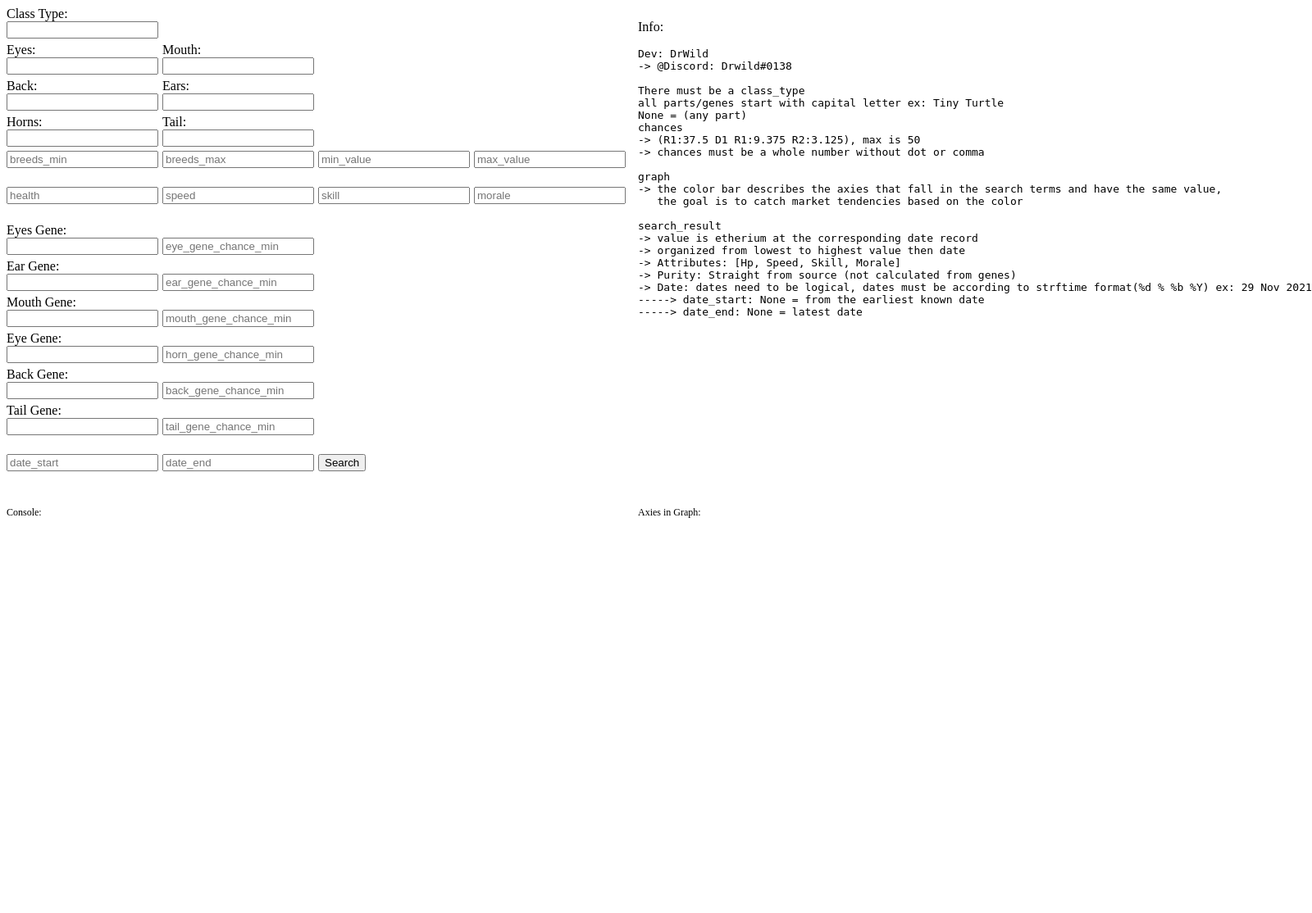
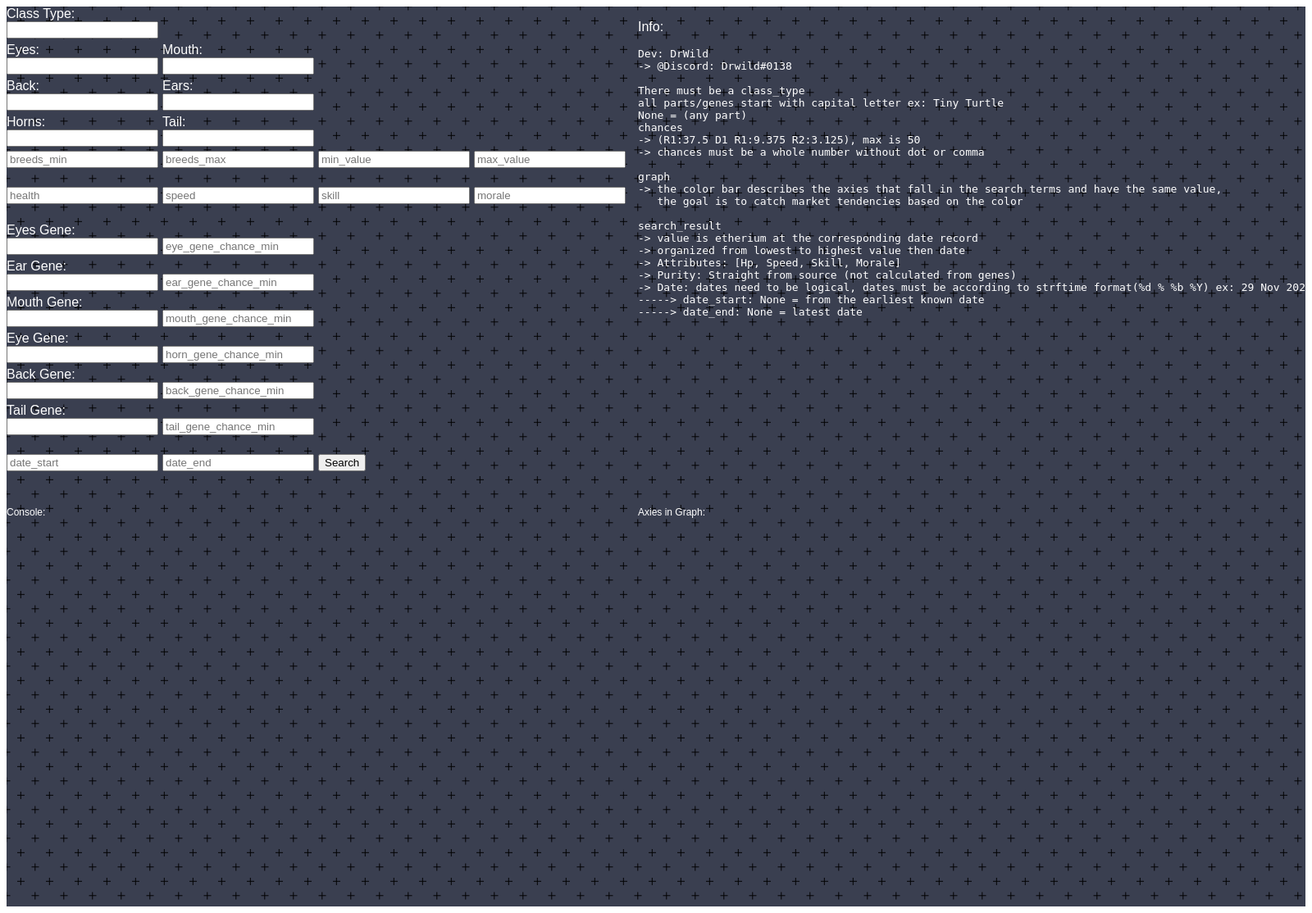
Before and after one commit to DrAlexWild/Axie_Market_Scout_Django, a Django app: page / in a window 1600 px wide. Shown: the whole page at 82% size. Run offline with Django 3.2, Linux system fonts and the light colour scheme; parts of the project's set-up code (start-up, migrations or seed data) failed here and were passed over.

Commit message:
css prety 0

```diff
--- a/axie_market_scout_app/static/style.css
+++ b/axie_market_scout_app/static/style.css
@@ -1,4 +1,12 @@
 .container {
+    color: white;
+    font-family:sans-serif;
+
+    background-color: #3a3f50;
+    opacity: 1;
+    background: radial-gradient(circle, transparent 20%, #3a3f50 20%, #3a3f50 80%, transparent 80%, transparent), radial-gradient(circle, transparent 20%, #3a3f50 20%, #3a3f50 80%, transparent 80%, transparent) 17.5px 17.5px, linear-gradient(#000000 1.4000000000000001px, transparent 1.4000000000000001px) 0 -0.7000000000000001px, linear-gradient(90deg, #000000 1.4000000000000001px, #3a3f50 1.4000000000000001px) -0.7000000000000001px 0;
+    background-size: 35px 35px, 35px 35px, 17.5px 17.5px, 17.5px 17.5px;
+
     display: grid;
     grid-template-columns: 1fr 1.5fr;
     grid-template-rows: 1fr 0.5fr;
@@ -31,6 +39,7 @@
     "date_start date_end search .";
     grid-area: form;
 }
+
 
 img {
     max-width: 100%;
```
